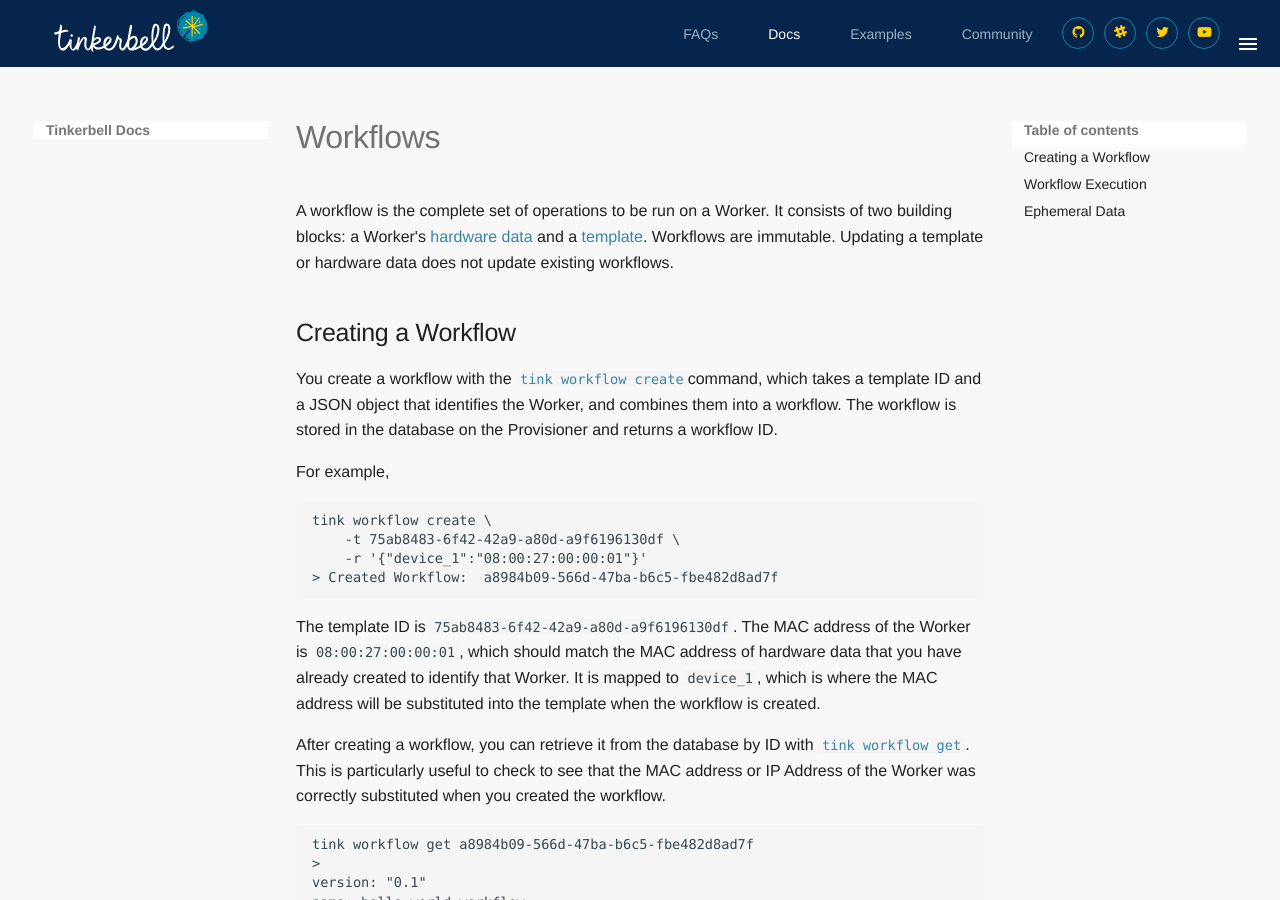
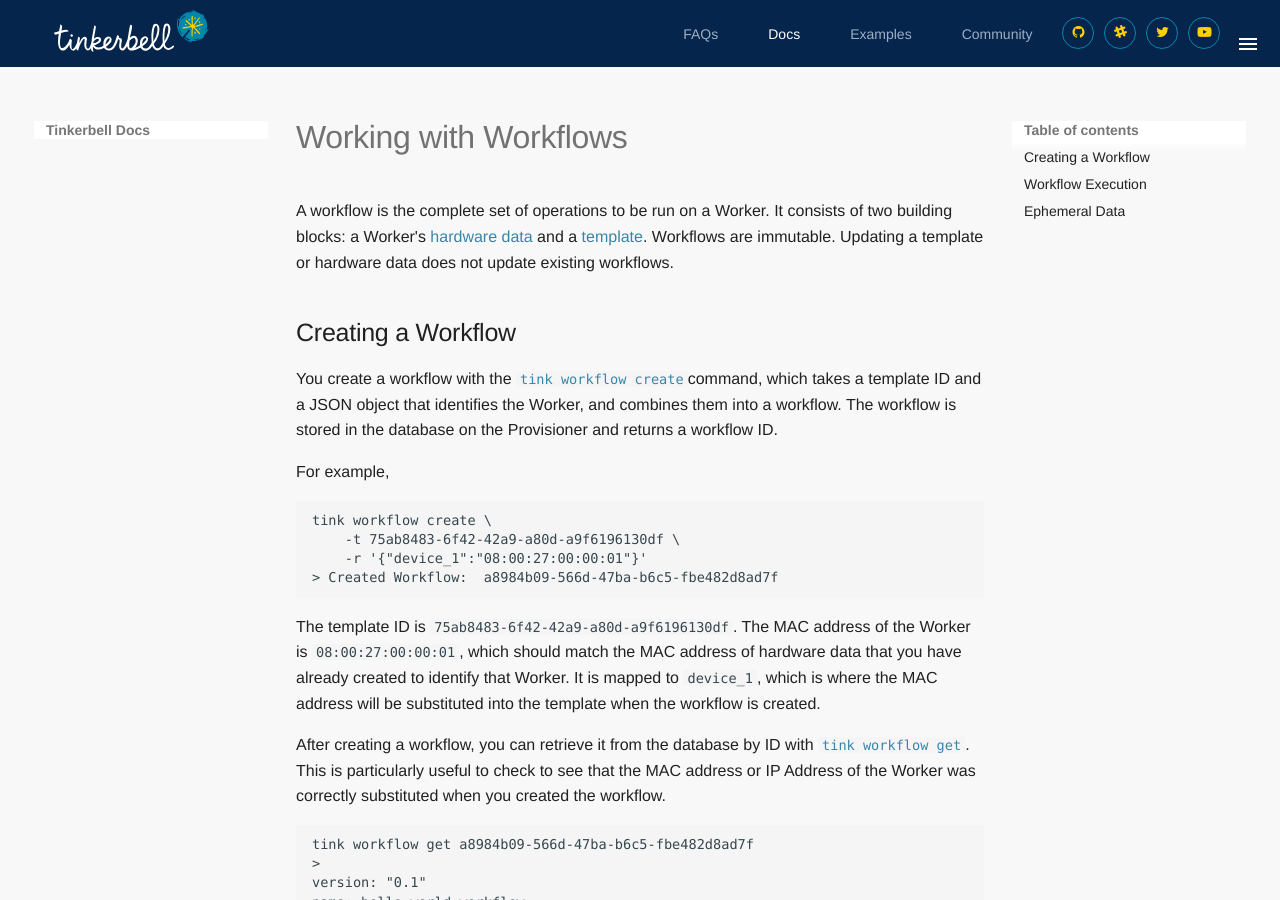
Before and after one commit to tinkerbell/tinkerbell-docs, an MkDocs documentation site: the page built from docs/workflows/working-with-workflows.md, in a window 1280 px wide and 900 px high. Built offline with MkDocs 1.6.1 and Material for MkDocs 9.7.7, drawn with Linux system fonts in a browser that asks for light colours; some web fonts are replaced; some of the changed lines change nothing that is shown.

Commit message:
Adding the Actions sections and docs (#78)
* adding actions to the toc; preping workflows to become a section

Signed-off-by: DailyAlice <msarabia@equinix.com>

* making a workflows section

```diff
--- a/docs/workflows.md
+++ b/docs/workflows/working-with-workflows.md
@@ -1,9 +1,9 @@
 ---
-title: Workflows
+title: Working with Workflows
 date: 2020-07-28
 ---
 
-# Workflows
+# Working with Workflows
 
 A workflow is the complete set of operations to be run on a Worker. It consists of two building blocks: a Worker's [hardware data](/hardware-data) and a [template](/templates). Workflows are immutable. Updating a template or hardware data does not update existing workflows.
 
--- a/mkdocs.yml
+++ b/mkdocs.yml
@@ -16,9 +16,16 @@
     - Tink Worker: services/tink-worker.md
     - Tink CLI: services/tink-cli.md
 
+  - Workflows:
+    - Working with Workflows: workflows/working-with-workflows.md
+    - A Hello-world Workflow: workflows/hello-world-workflow.md
+
   - Hardware Data: hardware-data.md
   - Templates: templates.md
-  - Workflows: workflows.md
+
+  - Actions:
+    - Action Architecture: actions/action-architecture.md
+    - Creating a Basic Action: actions/creating-a-basic-action.md
 
   - Setups:
     - Local Setup with Vagrant: setup/local-vagrant.md
@@ -26,9 +33,6 @@
     - Equinix Metal Setup with Terraform: setup/equinix-metal-terraform.md
     - Bare Metal or Equinix Metal with QEMU: setup/using-qemu.md
     - On bare metal with Docker: setup/on-bare-metal-with-docker.md
-
-  - Examples:
-    - A Hello-world Workflow: examples/hello-world-workflow.md
 
   - Tink CLI Reference:
     - Hardware: cli-reference/hardware.md
```
Also changed, not shown: docs/workflows/hello-world-workflow.md (renamed from docs/examples/hello-world-workflow.md).
